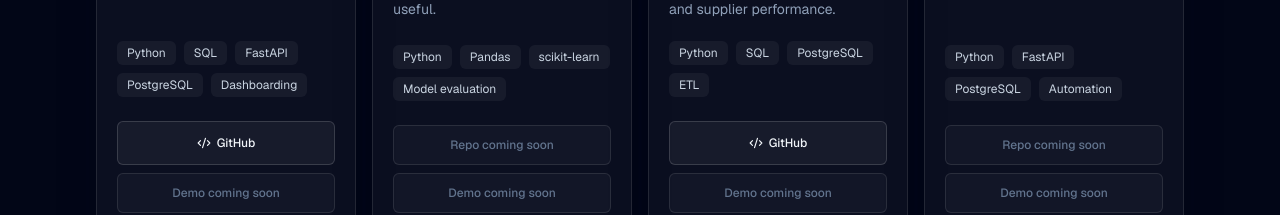
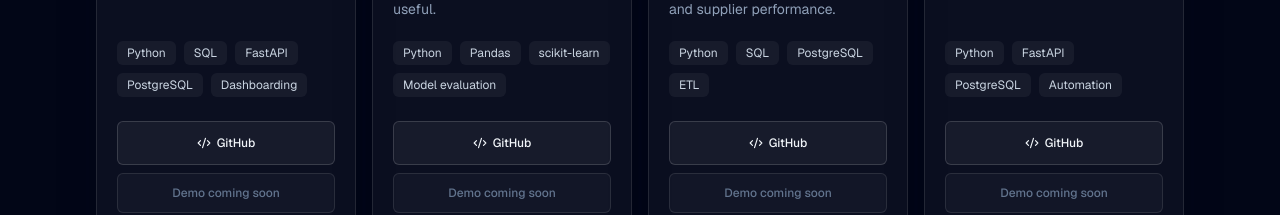
Before and after one commit to Sahil-dub/Portfolio, a Next.js app: page / in a window 1280 px wide. Shown: the part 1640-1855 px from the top of the page. Built offline with nearby package versions, Linux system fonts and the light colour scheme.

Commit message:
fix: use correct GitHub profile and project links

```diff
--- a/content/profile.ts
+++ b/content/profile.ts
@@ -13,7 +13,7 @@ export const profile = {
     filename: "Sahil-Dubey-Resume.pdf",
   },
   links: {
-    github: "https://github.com/sahildubey0206",
+    github: "https://github.com/Sahil-dub",
     githubLabel: "GitHub",
     linkedin: "https://www.linkedin.com/in/sahildubey45",
     linkedinLabel: "LinkedIn",
--- a/content/projects.ts
+++ b/content/projects.ts
@@ -68,7 +68,7 @@ export const projects: Project[] = [
     techStack: ["Python", "Pandas", "scikit-learn", "Model evaluation"],
     status: "Case study draft",
     types: ["ML", "Analytics"],
-    githubUrl: null,
+    githubUrl: "https://github.com/Sahil-dub/sales-prediction-analysis",
     demoUrl: null,
     caseStudyUrl: "/projects/industrial-sensor-quality-prediction",
     previewImage: "/projects/ml-preview.svg",
@@ -148,7 +148,7 @@ export const projects: Project[] = [
     techStack: ["Python", "FastAPI", "PostgreSQL", "Automation"],
     status: "In progress",
     types: ["Backend", "Data Engineering"],
-    githubUrl: null,
+    githubUrl: "https://github.com/Sahil-dub/inventory-management-system",
     demoUrl: null,
     caseStudyUrl: "/projects/job-application-manager-bot",
     previewImage: "/projects/pipeline-preview.svg",
```
